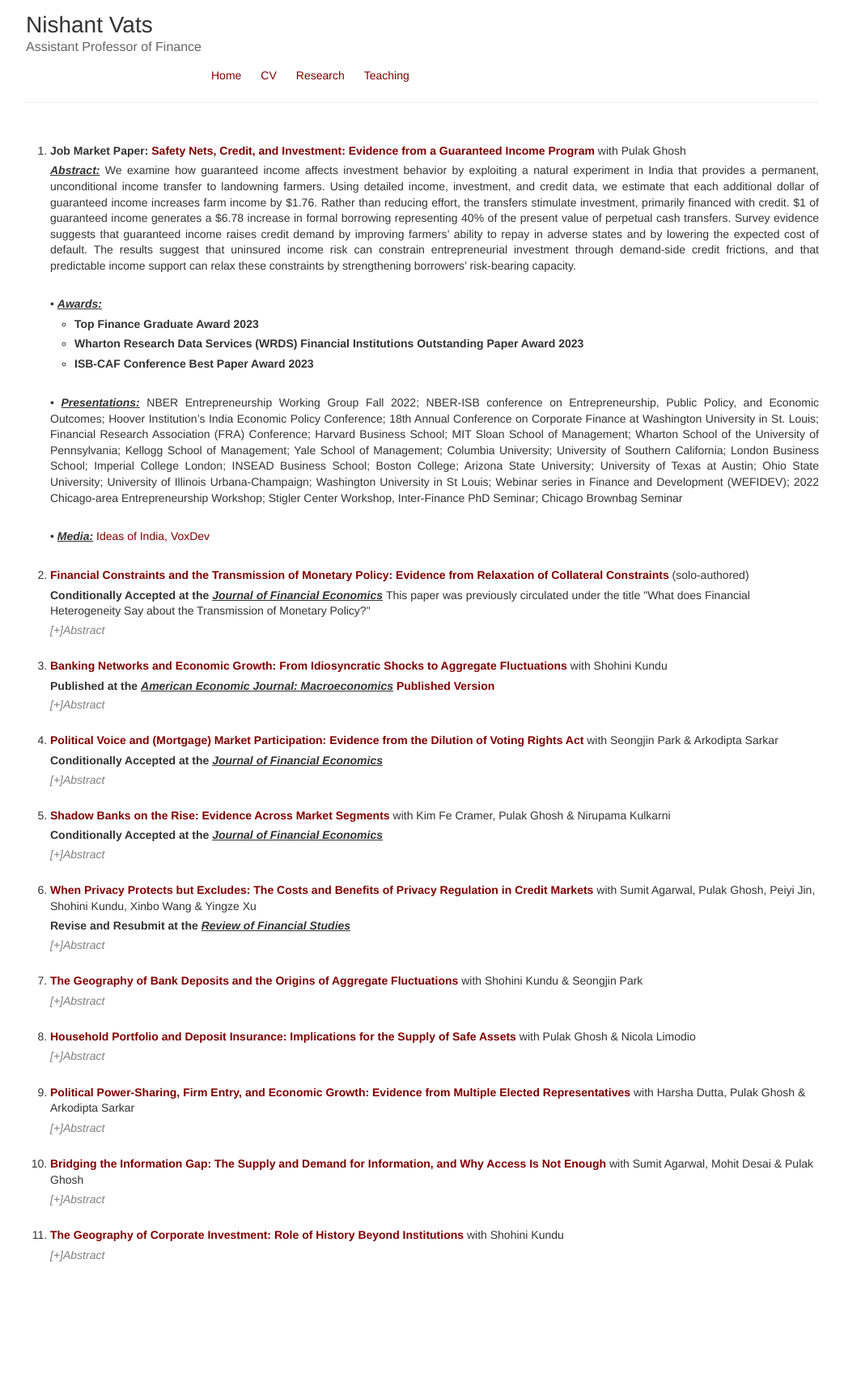
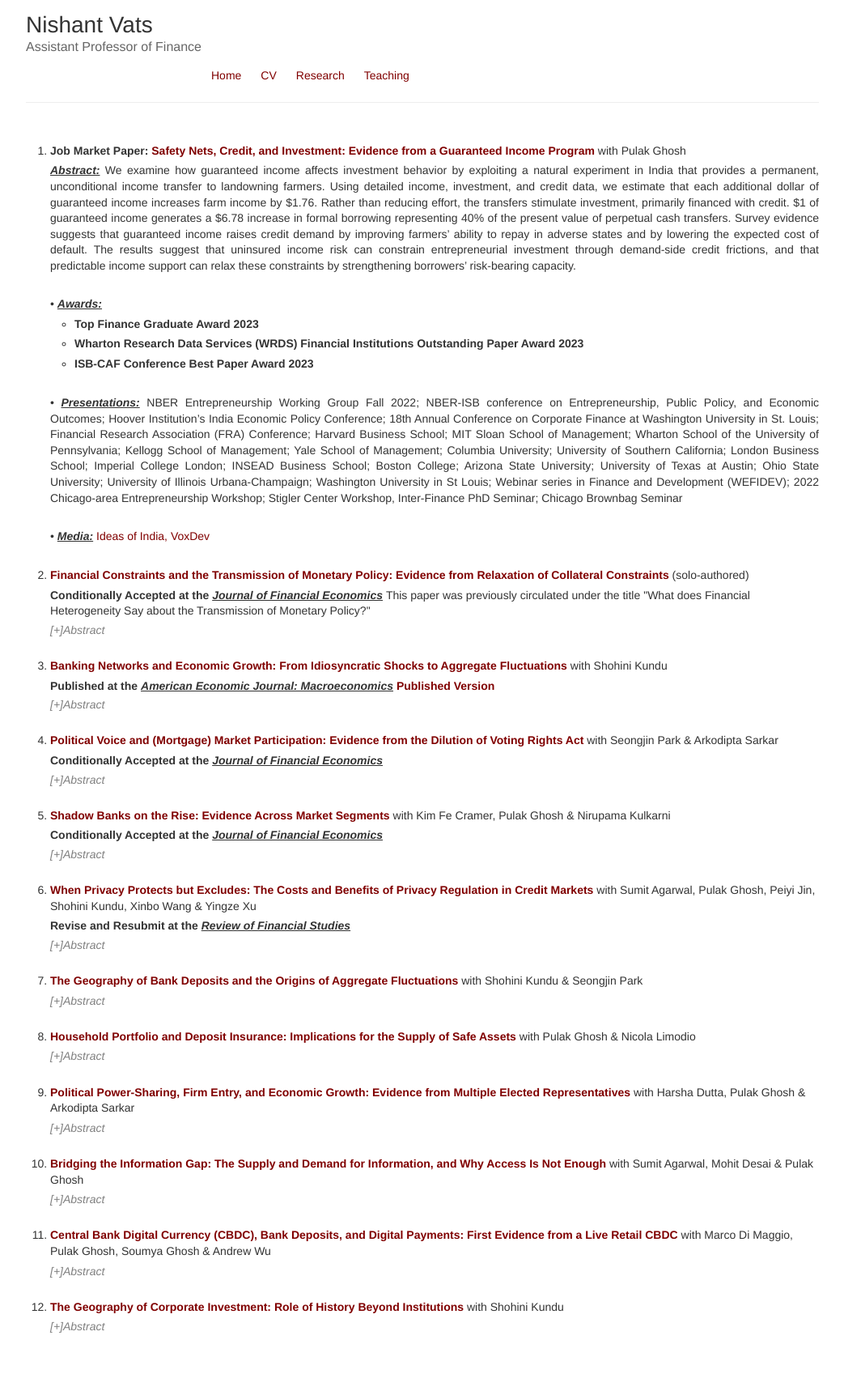
Before and after one commit to nishvats/nishvats.github.io, a Jekyll site: the page built from research.html, in a window 1280 px wide. Shown: the whole page at 81% size, without its empty margins (118-1161 px from the left). Built offline with Jekyll 4.4.1, drawn with Linux system fonts in a browser that asks for light colours; before the commit the page ends 1629 px from its top, so only the background shows below that.

Commit message:
Update research.html

```diff
--- a/research.html
+++ b/research.html
@@ -98,6 +98,13 @@ layout: default
     <br>
       </details>
       <br>
+<li> <b><a href="https://papers.ssrn.com/sol3/papers.cfm?abstract_id=4779520&__cf_chl_tk=29wJoRJeP9MK4o5Ayn82dKuXNqRBRKtUq70cfVggM34-1787094767-1.0.1.1-uUl6Agk_F2N9CTskzJPUNmTfH0uvJJqPfn7h0nGSqm0">Central Bank Digital Currency (CBDC), Bank Deposits, and Digital Payments: First Evidence from a Live Retail CBDC</a></b> with Marco Di Maggio, Pulak Ghosh, Soumya Ghosh & Andrew Wu</li>
+    <details>
+        <summary>[+]Abstract</summary>
+      <p align="justify"> <u><em>Abstract:</em></u> We provide the first evidence on how a live retail CBDC affects bank funding, lending, and payments, using India’s digital rupee rollout. The RBI’s staggered bank authorization and coordinated marketing campaigns show that CBDC eligibility lowers retail deposits by 2.7%, driven by liquid savings accounts; term deposits are unaffected. Credit declines briefly before recovering. CBDC use displaces deposit-backed digital payments, not cash, and adoption is concentrated among wealthier, uninsured, and more educated depositors. A sufficient-statistics framework implies short-run welfare losses but long-run gains, as household convenience and safety benefits outweigh lost deposit franchise value, temporary credit contraction, and higher funding costs. </p>
+    <br>
+ </details>
+    <br>
   <li> <b><a href="https://papers.ssrn.com/sol3/papers.cfm?abstract_id=5038056">The Geography of Corporate Investment: Role of History Beyond Institutions</a></b> with Shohini Kundu</li>
     <details>
         <summary>[+]Abstract</summary>
```
